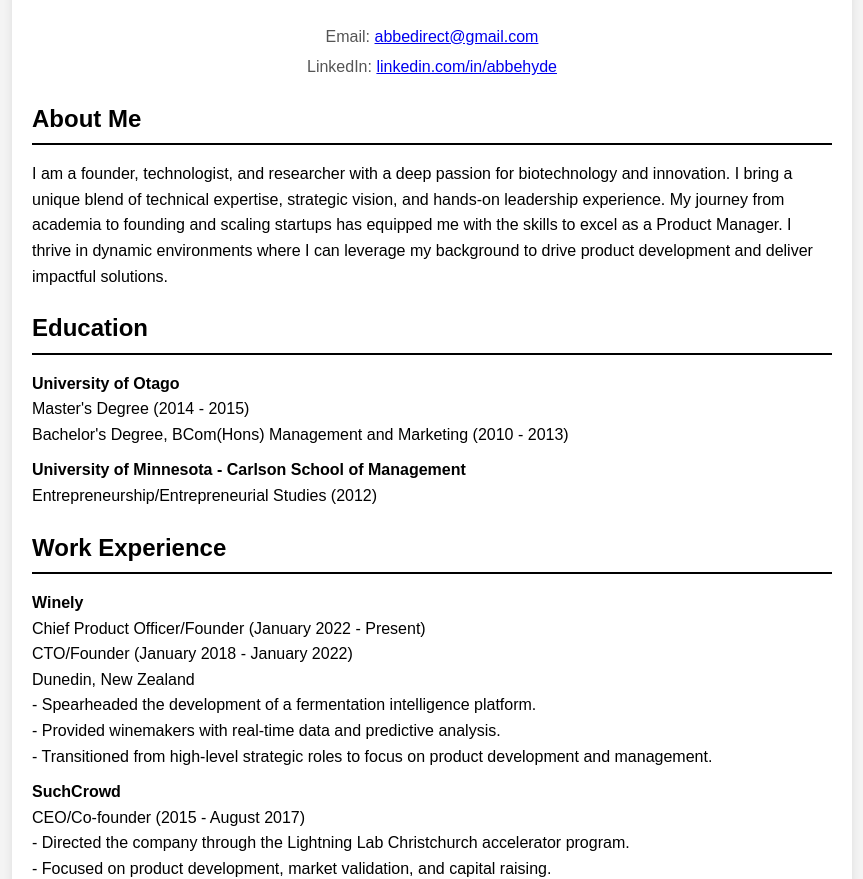
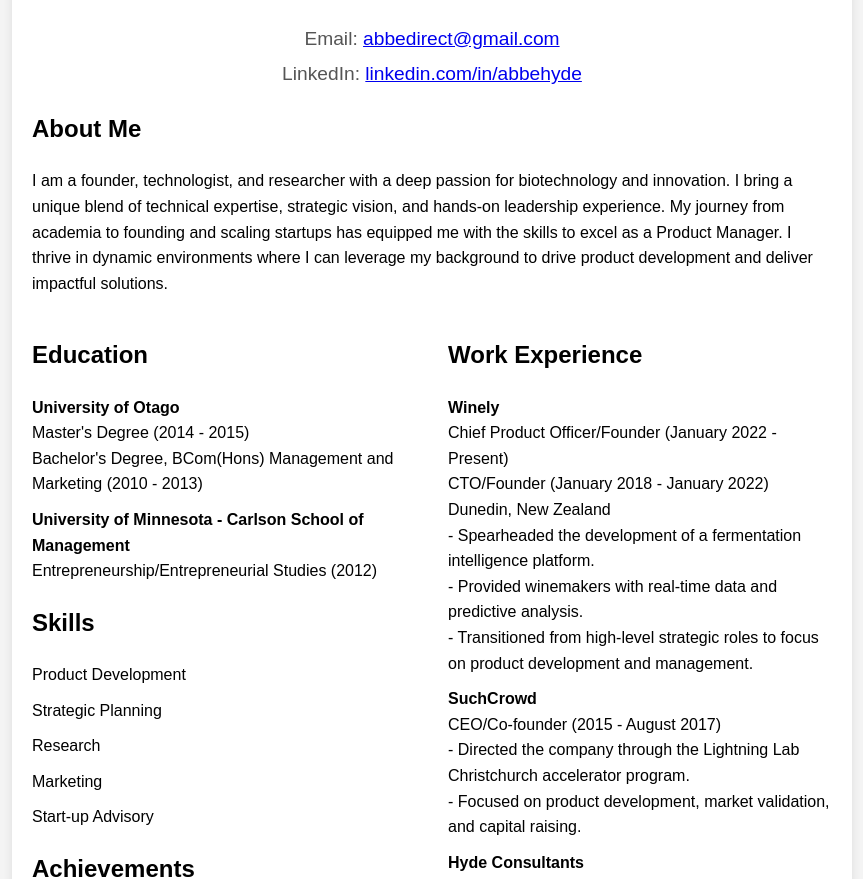
Before and after one commit to abbethehuman/resume, a plain HTML site: page index.html in a window 1280 px wide. Shown: the part 136-1015 px from the top of the page, without its empty margins (208-1071 px from the left). Drawn offline with Linux system fonts and the light colour scheme.

Commit message:
Update index.html

```diff
--- a/index.html
+++ b/index.html
@@ -20,44 +20,39 @@
             border-radius: 10px;
             box-shadow: 0 0 10px rgba(0,0,0,0.1);
         }
-        .header {
+        .header, .contact-info, .about, .education, .work-experience, .skills, .achievements, .languages, .references {
+            margin-bottom: 20px;
+        }
+        .header, .contact-info {
             text-align: center;
-            margin-bottom: 20px;
         }
         .header h1 {
             margin: 0;
             font-size: 2.5em;
         }
-        .header p {
+        .header p, .contact-info p {
             margin: 5px 0;
             font-size: 1.2em;
             color: #555;
-        }
-        .section {
-            margin-bottom: 20px;
         }
         .section h2 {
             border-bottom: 2px solid #000;
             padding-bottom: 5px;
             margin-bottom: 10px;
         }
-        .section ul {
+        .columns {
+            display: flex;
+            justify-content: space-between;
+        }
+        .column {
+            width: 48%;
+        }
+        ul {
             list-style: none;
             padding: 0;
         }
-        .section ul li {
+        ul li {
             margin-bottom: 10px;
-        }
-        .contact-info {
-            text-align: center;
-            margin-bottom: 20px;
-        }
-        .contact-info p {
-            margin: 5px 0;
-            color: #555;
-        }
-        .education, .work-experience, .skills, .achievements, .languages, .references {
-            margin-bottom: 20px;
         }
     </style>
 </head>
@@ -71,11 +66,13 @@
             <p>Email: <a href="mailto:abbedirect@gmail.com">abbedirect@gmail.com</a></p>
             <p>LinkedIn: <a href="https://www.linkedin.com/in/abbehyde" target="_blank">linkedin.com/in/abbehyde</a></p>
         </div>
-        <div class="section">
+        <div class="about">
             <h2>About Me</h2>
             <p>I am a founder, technologist, and researcher with a deep passion for biotechnology and innovation. I bring a unique blend of technical expertise, strategic vision, and hands-on leadership experience. My journey from academia to founding and scaling startups has equipped me with the skills to excel as a Product Manager. I thrive in dynamic environments where I can leverage my background to drive product development and deliver impactful solutions.</p>
         </div>
-        <div class="section education">
+        <div class="columns">
+            <div class="column">
+                <div class="education">
                     <h2>Education</h2>
                     <ul>
                         <li>
@@ -89,7 +86,33 @@
                         </li>
                     </ul>
                 </div>
-        <div class="section work-experience">
+                <div class="skills">
+                    <h2>Skills</h2>
+                    <ul>
+                        <li>Product Development</li>
+                        <li>Strategic Planning</li>
+                        <li>Research</li>
+                        <li>Marketing</li>
+                        <li>Start-up Advisory</li>
+                    </ul>
+                </div>
+                <div class="achievements">
+                    <h2>Achievements</h2>
+                    <ul>
+                        <li>MBIE Masters Scholarship</li>
+                        <li>R Turner Prize in Management</li>
+                        <li>Women of Influence Nominee 2016</li>
+                    </ul>
+                </div>
+                <div class="languages">
+                    <h2>Languages</h2>
+                    <ul>
+                        <li>English (Fluent)</li>
+                    </ul>
+                </div>
+            </div>
+            <div class="column">
+                <div class="work-experience">
                     <h2>Work Experience</h2>
                     <ul>
                         <li>
@@ -124,34 +147,12 @@
                         </li>
                     </ul>
                 </div>
-        <div class="section skills">
-            <h2>Skills</h2>
-            <ul>
-                <li>Product Development</li>
-                <li>Strategic Planning</li>
-                <li>Research</li>
-                <li>Marketing</li>
-                <li>Start-up Advisory</li>
-            </ul>
-        </div>
-        <div class="section achievements">
-            <h2>Achievements</h2>
-            <ul>
-                <li>MBIE Masters Scholarship</li>
-                <li>R Turner Prize in Management</li>
-                <li>Women of Influence Nominee 2016</li>
-            </ul>
-        </div>
-        <div class="section languages">
-            <h2>Languages</h2>
-            <ul>
-                <li>English (Fluent)</li>
-            </ul>
-        </div>
-        <div class="section references">
+                <div class="references">
                     <h2>References</h2>
                     <p>Available upon request.</p>
                 </div>
             </div>
+        </div>
+    </div>
 </body>
 </html>
```
Lines whose indentation alone changed are shown as unchanged.
